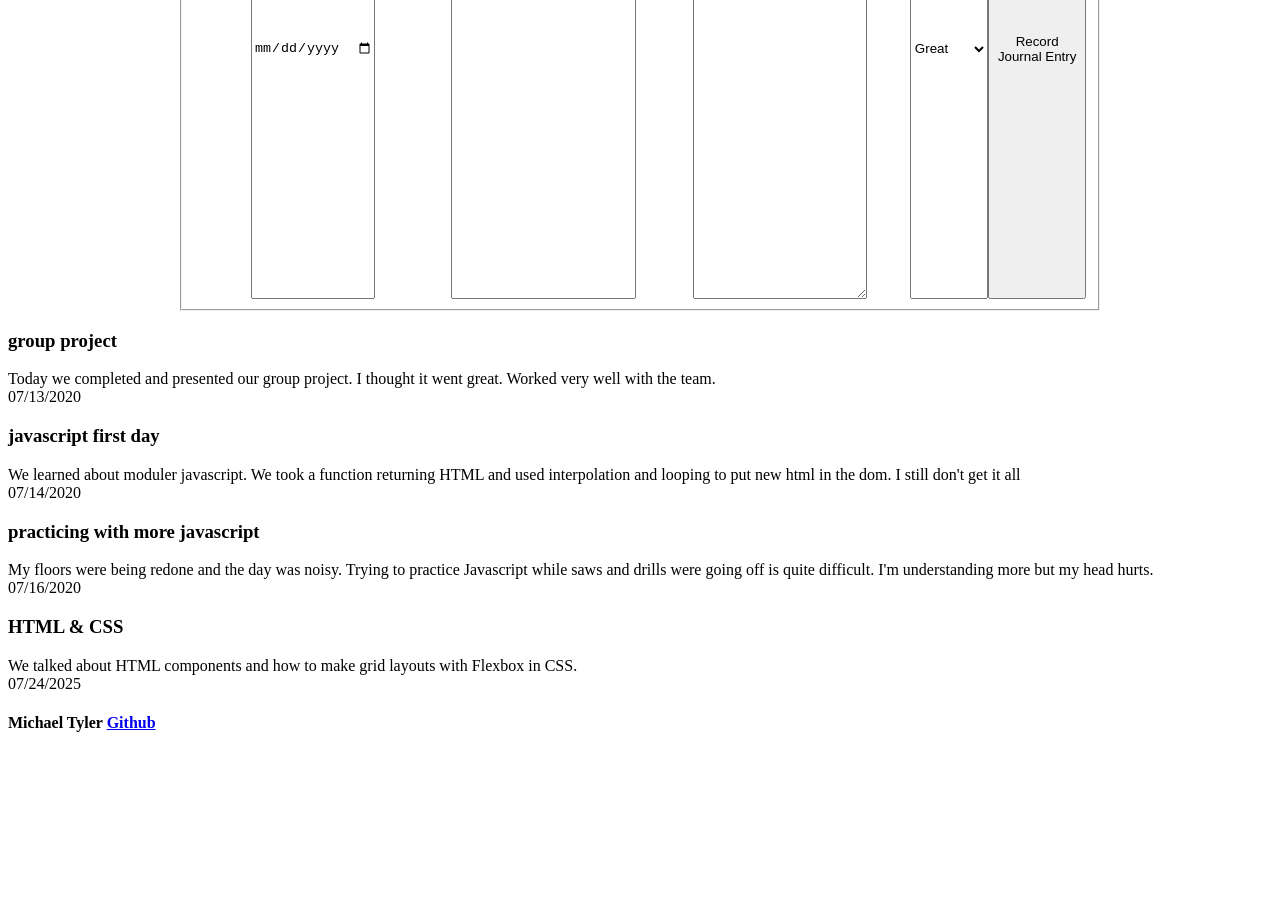
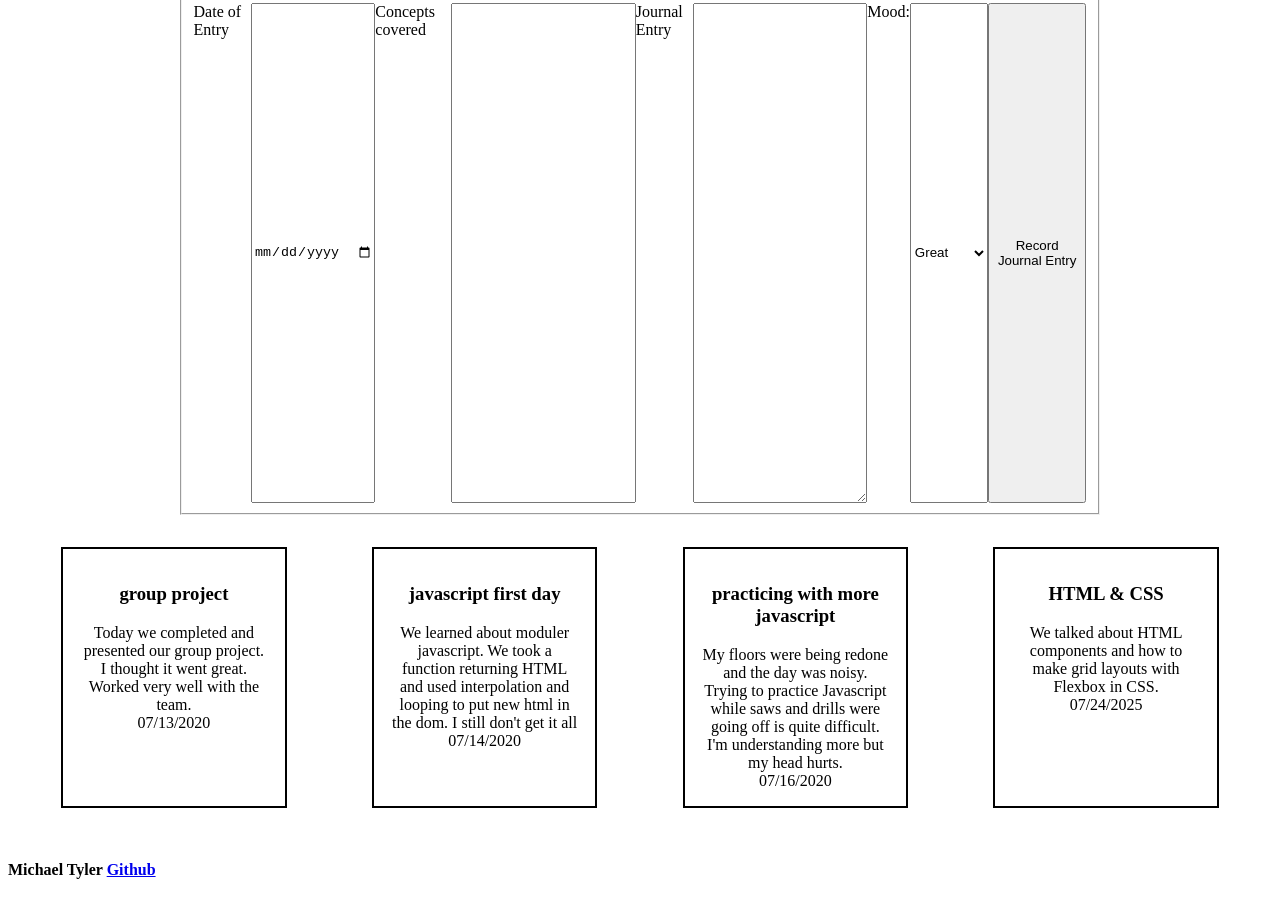
Before and after one commit to Michael-Tyler/daily-journal, a plain HTML site: page index.html in a window 1280 px wide. Shown: the part 404-1304 px from the top of the page. Before the commit the page ends 1157 px from the top, so only its background shows below. Drawn offline with Linux system fonts and the light colour scheme.

Commit message:
Added .map method to my journal entries

```diff
--- a/index.html
+++ b/index.html
@@ -22,7 +22,6 @@
 
 <body>
     <h2 class="journal">Daily Journal</h2>
-    <!-- 3.form to collect journal entry -->
     <form action="">
         <fieldset>
             <label for="journalDate">Date of Entry</label>
@@ -45,15 +44,10 @@
     <div id="entryLog">
 
     </div>
-    <!-- i. date field <date></date> -->
-    <!-- ii. concepts covered <text></text> -->
-    <!-- iii.journal entry <textarea></textarea> enter in what you learned how you felt and plans for upcoming days -->
-    <!-- iv. mood. <select></select> happy/ fine/ and sad values Or pick your own scaling -->
-    <!-- v. a button element labeled Record Journal Entry -->
-    <!-- 4. a list component for all journal entries. -->
+
 </body>
 <footer>
-    <h4>Michael Tyler <a href="https://github.com/Michael-Tyler">Github</a></h4>
+    <h4>Michael Tyler <a href="https://github.com/Michael-Tyler" target="_blank">Github</a></h4>
 
 </footer>
 <script type="module" src="./scripts/main.js"></script>
--- a/scripts/JournalEntryList.js
+++ b/scripts/JournalEntryList.js
@@ -1,17 +1,40 @@
-import { useJournalEntries } from "./JournalDataProvider.js"
-import { journalEntryComponent } from "./JournalEntry.js";
+  import { useJournalEntries } from "./JournalDataProvider.js"
+  import { journalEntryComponent } from "./JournalEntry.js";
 
-const entryLog = document.querySelector("#entryLog")
+  const entryLog = document.querySelector("#entryLog")
 
-export const EntryListComponent = () => {
-    let entryHTMLReprsentation = ""
-    const entries = useJournalEntries()
+  export const EntryListComponent = () => {
 
-    for (const entry of entries) {
-        entryHTMLReprsentation += journalEntryComponent(entry)
+      const entries = useJournalEntries()
+
+      entryLog.innerHTML += `
+      <article class="journal__entries">
+    ${
+      entries.map(entry =>
+        journalEntryComponent(entry)
+        ).join("")
     }
+      </article>
+    `
 
-    entryLog.innerHTML += `
-    ${entryHTMLReprsentation}
-    `
-}
+  }
+
+  // import { useJournalEntries } from "./JournalDataProvider.js"
+  // import { journalEntryComponent } from "./JournalEntry.js";
+
+  // const entryLog = document.querySelector("#entryLog")
+
+  // export const EntryListComponent = () => {
+  //     const entries = useJournalEntries()
+
+
+  //     const entryHTMLReprsentation = entries.map(journalEntryComponent).join("")
+
+
+  //     entryLog.innerHTML += `
+  //     <article class="journal__entries">
+  //   ${entryHTMLReprsentation}
+  //     </article>
+  //   `
+
+  // }
--- /dev/null
+++ b/styles/JournalCards.css
@@ -0,0 +1,14 @@
+.journal__entries {
+    display: flex;
+    flex-wrap: wrap;
+    justify-content: space-evenly;
+}
+
+.journalEntry {
+    border: 2px solid black;
+    flex-basis: 15%;
+    flex-direction: row;
+    margin: 2rem;
+    padding: 1rem;
+    text-align: center;
+}
--- a/styles/header.css
+++ b/styles/header.css
@@ -13,3 +13,7 @@ h1 {
 .titleBottom {
     text-align: center;
 }
+
+.journal {
+    font-size: 6rem;
+}
--- a/styles/main.css
+++ b/styles/main.css
@@ -1,4 +1,5 @@
-@import url("header.css");
+@import "./header.css";
+@import "./JournalCards.css";
 .header {
     display: flex;
     justify-content: space-between;
```
Also changed, not shown: scripts/JournalEntry.js (+4 -4 lines).
